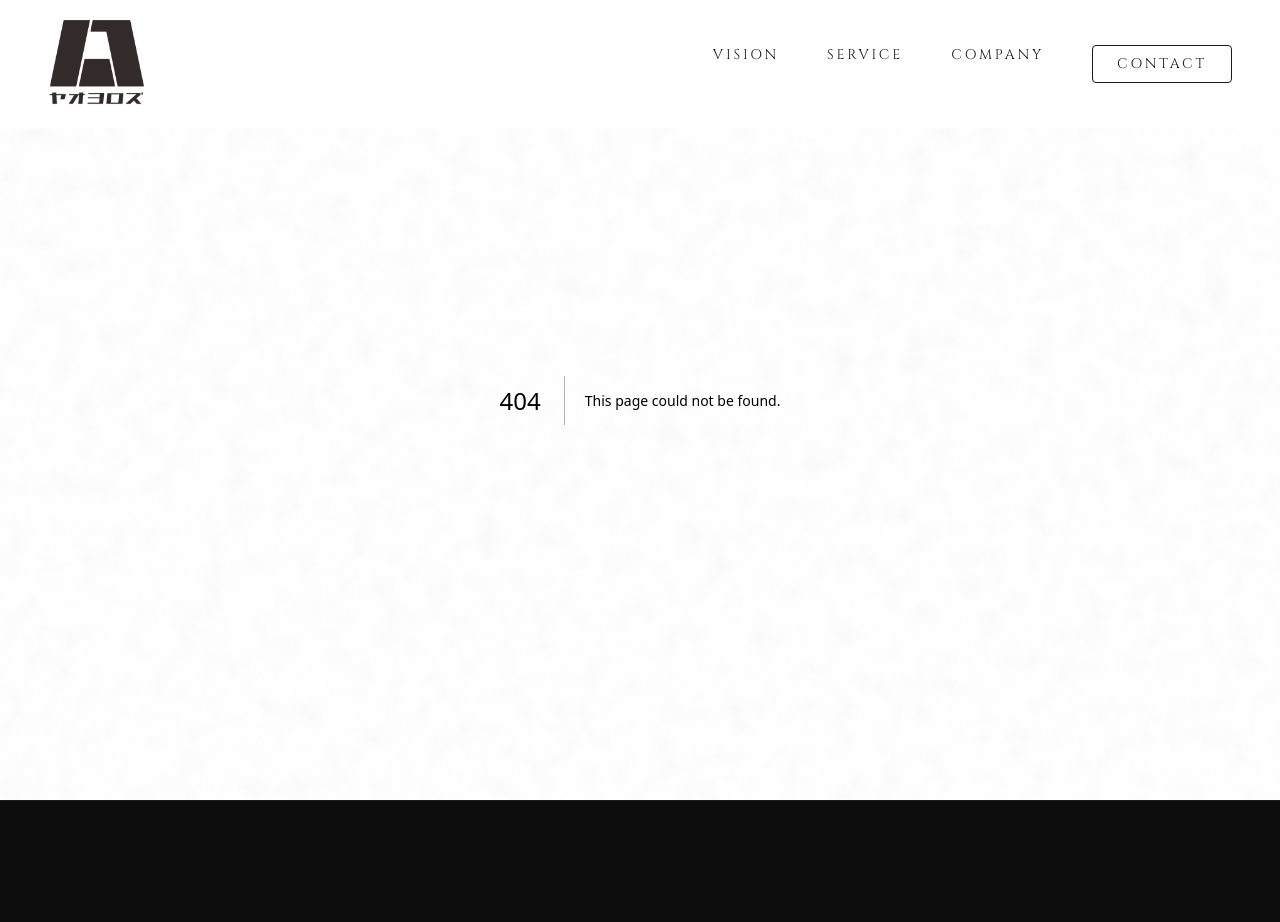
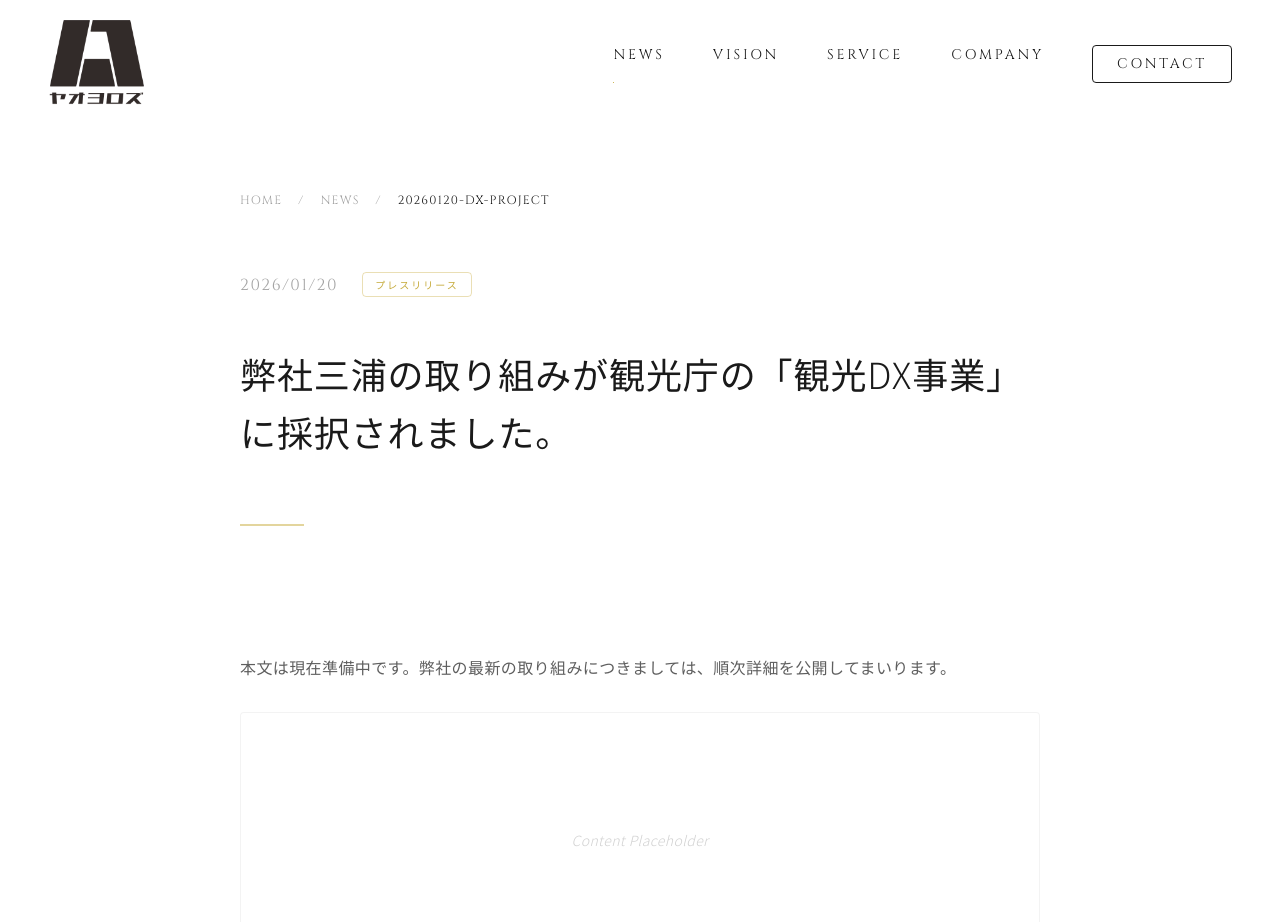
Before and after one commit to renhasegawa-hue/yaoyorozu-info-yaoyorozu-hp, a Next.js app: page /news/20260120-dx-project in a window 1280 px wide. Before the commit this address had no page. Shown: the top 922 px of the page. Built offline with nearby package versions, Linux system fonts and the light colour scheme; a web font is replaced by a local one.

Commit message:
NEWSページの新規作成と最新データの反映

```diff
--- /dev/null
+++ b/app/news/[id]/page.tsx
@@ -0,0 +1,71 @@
+import { newsData } from "@/lib/news";
+import Link from "next/link";
+import { notFound } from "next/navigation";
+
+export default async function NewsDetailPage({ params }: { params: Promise<{ id: string }> }) {
+  const { id } = await params;
+  const news = newsData.find((item) => item.id === id);
+
+  if (!news) {
+    notFound();
+  }
+
+  return (
+    <div className="pt-32 pb-48 md:pt-48 bg-base-white min-h-screen">
+      <article className="max-w-4xl mx-auto px-6 md:px-12">
+        {/* Breadcrumb */}
+        <div className="flex gap-4 items-center mb-16 font-cinzel text-xs tracking-widest text-base-black/40">
+          <Link href="/" className="hover:text-accent-gold transition-colors">HOME</Link>
+          <span>/</span>
+          <Link href="/news" className="hover:text-accent-gold transition-colors">NEWS</Link>
+          <span>/</span>
+          <span className="text-base-black truncate max-w-[100px] md:max-w-none hover:text-base-black transition-none cursor-default">
+            {news.id.toUpperCase()}
+          </span>
+        </div>
+
+        {/* Content Header */}
+        <header className="mb-20 md:mb-32">
+          <div className="flex items-center gap-6 mb-12">
+            <span className="font-cinzel text-sm md:text-base tracking-widest text-base-black/40 font-medium whitespace-nowrap">
+              {news.date}
+            </span>
+            <span className="font-noto-sans-jp text-[10px] tracking-[0.2em] px-3 py-1 border border-accent-gold/30 text-accent-gold/80 rounded-sm uppercase">
+              {news.category}
+            </span>
+          </div>
+          <h1 className="font-noto-sans-jp text-3xl md:text-4xl tracking-wide leading-[1.6] text-base-black font-light">
+            {news.title}
+          </h1>
+          <div className="w-16 h-[1.5px] bg-accent-gold mt-16 opacity-40"></div>
+        </header>
+
+        {/* Content Body Placeholder */}
+        <div className="prose prose-lg max-w-none font-noto-sans-jp text-base-black/70 leading-relaxed font-light tracking-wide">
+          <p className="mb-8">
+            本文は現在準備中です。弊社の最新の取り組みにつきましては、順次詳細を公開してまいります。
+          </p>
+          <div className="h-40 md:h-64 bg-sub-gray/5 border border-base-black/5 rounded-sm flex items-center justify-center italic text-base-black/20 text-sm">
+            Content Placeholder
+          </div>
+        </div>
+
+        {/* Navigation */}
+        <div className="mt-32 pt-16 border-t border-accent-gold/10 flex justify-between items-center">
+          <Link href="/news" className="group flex items-center gap-4 text-base-black/40 hover:text-accent-gold transition-all duration-500">
+            <div className="relative w-10 h-[1px] bg-current overflow-hidden">
+               <div className="absolute inset-0 bg-accent-gold translate-x-[101%] group-hover:translate-x-0 transition-transform duration-700"></div>
+            </div>
+            <span className="font-cinzel text-[11px] tracking-[0.4em] uppercase">Return to News Room</span>
+          </Link>
+        </div>
+      </article>
+    </div>
+  );
+}
+
+export async function generateStaticParams() {
+  return newsData.map((item) => ({
+    id: item.id,
+  }));
+}
--- /dev/null
+++ b/app/news/page.tsx
@@ -0,0 +1,73 @@
+import { newsData } from "@/lib/news";
+import Link from "next/link";
+
+export default function NewsPage() {
+  return (
+    <div className="pt-32 pb-48 md:pt-48 bg-base-white min-h-screen">
+      <div className="max-w-5xl mx-auto px-6 md:px-12">
+        {/* Header */}
+        <div className="mb-20 md:mb-32">
+          <h1 className="flex flex-col gap-4">
+            <span className="font-cinzel text-5xl md:text-7xl tracking-[0.2em] text-base-black leading-tight">
+              NEWS
+            </span>
+            <span className="font-yuji text-sm md:text-base tracking-[0.6em] text-accent-gold uppercase font-medium">
+              お知らせ
+            </span>
+          </h1>
+          <div className="w-16 h-[1px] bg-accent-gold mt-10 opacity-30"></div>
+        </div>
+
+        {/* News List */}
+        <div className="flex flex-col">
+          {newsData.map((item) => (
+            <Link
+              key={item.id}
+              href={`/news/${item.id}`}
+              className="group block border-b border-accent-gold/10 py-8 md:py-12 transition-all duration-500 relative hover:bg-base-black/[0.01]"
+            >
+              <div className="flex flex-col md:flex-row md:items-center gap-4 md:gap-12 px-2">
+                {/* Meta info */}
+                <div className="flex items-center gap-6 md:w-64 flex-shrink-0">
+                  <span className="font-cinzel text-sm md:text-base tracking-widest text-base-black/40 font-medium whitespace-nowrap">
+                    {item.date}
+                  </span>
+                  <span className="font-noto-sans-jp text-[10px] tracking-[0.2em] px-3 py-1 border border-accent-gold/30 text-accent-gold/80 group-hover:bg-accent-gold group-hover:text-base-white transition-all duration-500 rounded-sm uppercase">
+                    {item.category}
+                  </span>
+                </div>
+
+                {/* Title */}
+                <h2 className="font-noto-sans-jp text-lg md:text-xl tracking-wide leading-relaxed text-base-black/80 group-hover:text-base-black transition-colors duration-500 flex-grow font-light">
+                  {item.title}
+                </h2>
+
+                {/* Subtle Arrow */}
+                <div className="hidden md:block opacity-0 -translate-x-4 group-hover:opacity-40 group-hover:translate-x-0 transition-all duration-500">
+                  <svg
+                    width="20"
+                    height="20"
+                    viewBox="0 0 24 24"
+                    fill="none"
+                    stroke="currentColor"
+                    strokeWidth="1.5"
+                    className="text-accent-gold"
+                  >
+                    <path
+                      d="M5 12h14M13 5l7 7-7 7"
+                      strokeLinecap="round"
+                      strokeLinejoin="round"
+                    />
+                  </svg>
+                </div>
+              </div>
+
+              {/* Bottom Line Accent */}
+              <div className="absolute bottom-0 left-0 w-0 h-[1px] bg-accent-gold group-hover:w-full transition-all duration-700 ease-out"></div>
+            </Link>
+          ))}
+        </div>
+      </div>
+    </div>
+  );
+}
--- a/components/layout/Header.tsx
+++ b/components/layout/Header.tsx
@@ -62,7 +62,7 @@ export default function Header() {
 
                 {/* Desktop Nav */}
                 <nav className="hidden md:flex gap-12 font-cinzel text-sm tracking-[0.2em]">
-                    {['VISION', 'SERVICE', 'COMPANY'].map((item) => (
+                    {['NEWS', 'VISION', 'SERVICE', 'COMPANY'].map((item) => (
                         <Link
                             key={item}
                             href={item === 'SERVICE' ? '/#service' : `/${item.toLowerCase()}`}
@@ -110,7 +110,7 @@ export default function Header() {
                 mobileMenuOpen ? "opacity-100 pointer-events-auto" : "opacity-0 pointer-events-none"
             )}>
                 <nav className="flex flex-col items-center gap-10 font-cinzel text-2xl tracking-widest text-base-white">
-                    {['HOME', 'VISION', 'SERVICE', 'COMPANY', 'CONTACT'].map((item) => (
+                    {['HOME', 'NEWS', 'VISION', 'SERVICE', 'COMPANY', 'CONTACT'].map((item) => (
                         <Link
                             key={item}
                             href={
--- a/components/sections/News.tsx
+++ b/components/sections/News.tsx
@@ -11,22 +11,7 @@ if (typeof window !== 'undefined') {
     gsap.registerPlugin(ScrollTrigger, useGSAP);
 }
 
-const newsData = [
-    {
-        id: 1,
-        date: "2026.03.05",
-        category: "お知らせ",
-        title: "株式会社ヤオヨロズが設立されました。",
-        link: "#"
-    },
-    {
-        id: 2,
-        date: "2026.01",
-        category: "プレスリリース",
-        title: "弊社三浦の取り組みが観光庁の「観光DX事業」に採択されました。",
-        link: "#"
-    }
-];
+import { newsData } from '@/lib/news';
 
 export default function News() {
     const containerRef = useRef<HTMLDivElement>(null);
@@ -105,7 +90,7 @@ export default function News() {
                 <div className="md:w-3/4 flex-grow flex flex-col pt-4">
                     {newsData.map((item) => (
                         <Link
-                            href={item.link}
+                            href={`/news/${item.id}`}
                             key={item.id}
                             className="news-item group block border-b border-accent-gold/10 py-10 md:py-12 hover:bg-base-black/[0.01] transition-all duration-700 relative"
                         >
--- /dev/null
+++ b/lib/news.ts
@@ -0,0 +1,28 @@
+export interface NewsItem {
+  id: string;
+  date: string;
+  category: string;
+  title: string;
+  content?: string;
+}
+
+export const newsData: NewsItem[] = [
+  {
+    id: "20260406-training",
+    date: "2026/04/06",
+    category: "お知らせ",
+    title: "株式会社ヤオヨロズ、老舗旅館『西村屋』にて約2週間の実地研修を実施",
+  },
+  {
+    id: "20260305-establishment",
+    date: "2026/03/05",
+    category: "お知らせ",
+    title: "株式会社ヤオヨロズが設立されました。",
+  },
+  {
+    id: "20260120-dx-project",
+    date: "2026/01/20",
+    category: "プレスリリース",
+    title: "弊社三浦の取り組みが観光庁の「観光DX事業」に採択されました。",
+  },
+];
```
